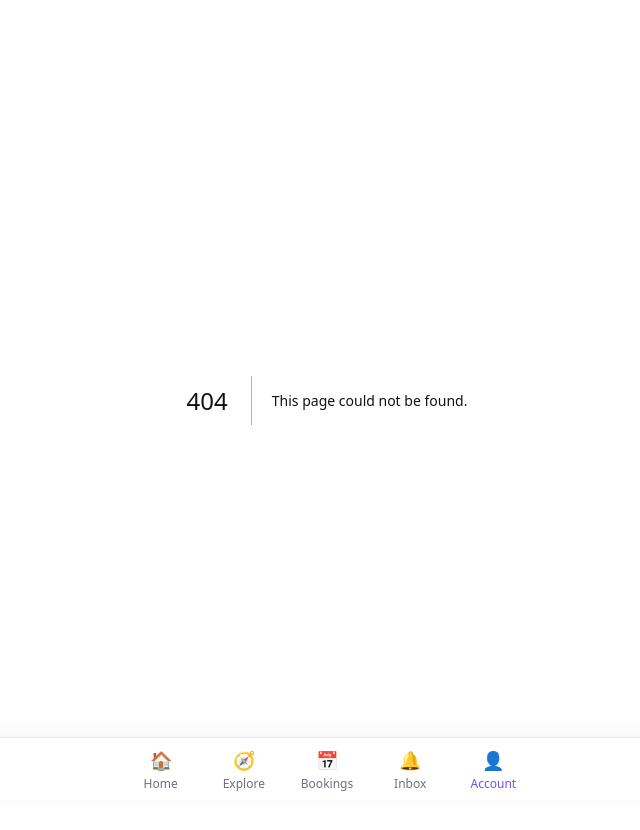
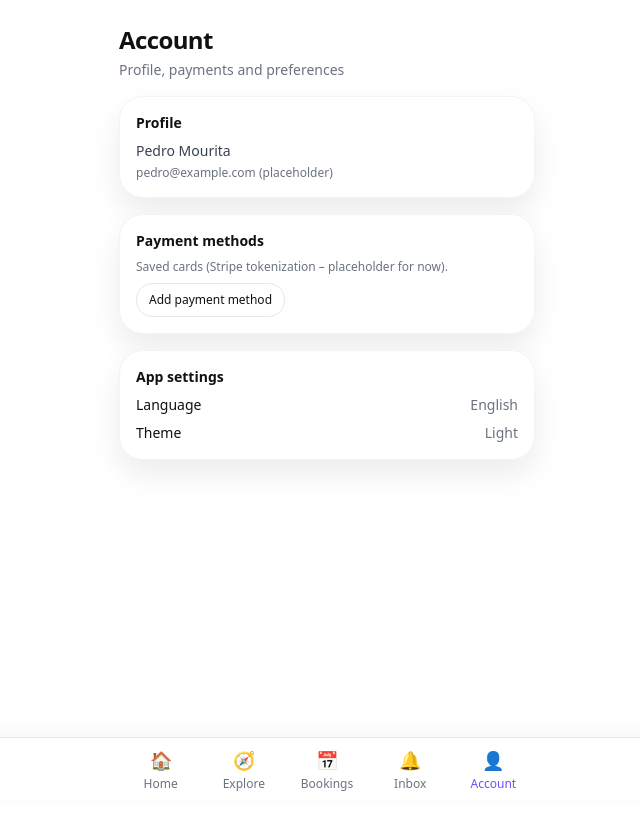
Before and after one commit to p-mourita/worka-app, a Next.js app: page /account in a window 1280 px wide. Before the commit this address had no page. Shown: the top 830 px of the page, without its empty margins (313-953 px from the left). After the commit the page ends 800 px from the top, so only its background shows below. Built offline with nearby package versions, Linux system fonts and the light colour scheme.

Commit message:
Create page.tsx

```diff
--- /dev/null
+++ b/src/app/account/page.tsx
@@ -0,0 +1,40 @@
+import Header from "@/components/header";
+
+export default function AccountPage() {
+  return (
+    <main className="flex-1 flex flex-col">
+      <Header title="Account" subtitle="Profile, payments and preferences" />
+      <section className="px-4 space-y-4">
+        <div className="bg-white rounded-2xl shadow-card p-4 border border-gray-100">
+          <h2 className="text-sm font-semibold mb-2">Profile</h2>
+          <p className="text-sm text-gray-700">Pedro Mourita</p>
+          <p className="text-xs text-gray-500 mt-1">
+            pedro@example.com (placeholder)
+          </p>
+        </div>
+
+        <div className="bg-white rounded-2xl shadow-card p-4 border border-gray-100">
+          <h2 className="text-sm font-semibold mb-2">Payment methods</h2>
+          <p className="text-xs text-gray-500 mb-2">
+            Saved cards (Stripe tokenization – placeholder for now).
+          </p>
+          <button className="text-xs font-medium px-3 py-2 rounded-xl border border-gray-200">
+            Add payment method
+          </button>
+        </div>
+
+        <div className="bg-white rounded-2xl shadow-card p-4 border border-gray-100">
+          <h2 className="text-sm font-semibold mb-2">App settings</h2>
+          <div className="flex justify-between items-center text-sm mb-2">
+            <span>Language</span>
+            <span className="text-gray-500">English</span>
+          </div>
+          <div className="flex justify-between items-center text-sm">
+            <span>Theme</span>
+            <span className="text-gray-500">Light</span>
+          </div>
+        </div>
+      </section>
+    </main>
+  );
+}
```
